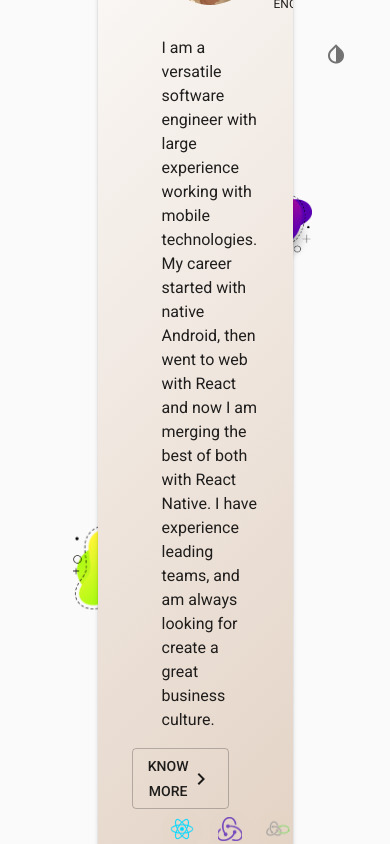
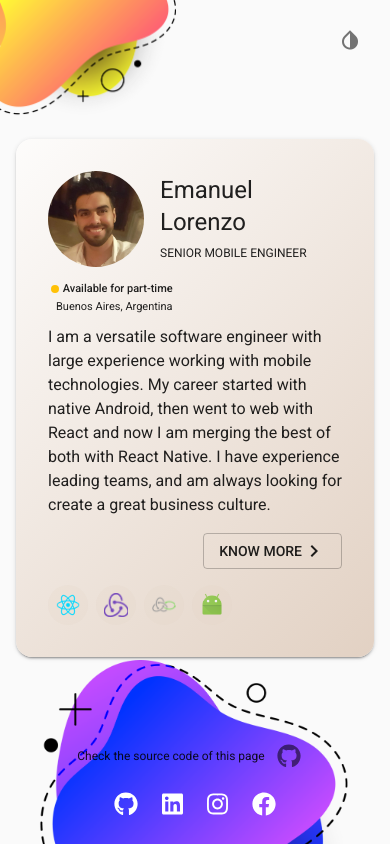
Before and after one commit to emalorenzo/ema, a React (Create React App) app: page / in a window 390 px wide. Shown: the top 844 px of the page. Built offline with nearby package versions, Linux system fonts and the light colour scheme.

Commit message:
Responsive

```diff
--- a/src/components/Card.js
+++ b/src/components/Card.js
@@ -7,6 +7,7 @@ import Button from '@material-ui/core/Button';
 import Badge from '@material-ui/core/Badge';
 import Avatar from '@material-ui/core/Avatar';
 import amber from '@material-ui/core/colors/amber';
+import useMediaQuery from '@material-ui/core/useMediaQuery';
 import ChevronRightIcon from '@material-ui/icons/ChevronRight';
 import EmaFormal from '../images/ema_formal.jpg';
 import ReactIcon from '../images/reactIcon.png';
@@ -22,7 +23,7 @@ const useStyles = makeStyles(theme => ({
     borderRadius: '50%',
   },
   card: {
-    width: '50vw',
+    width: props => props.isDesktop ? '50vw' : '100%',
     backgroundSize: 'cover',
     backgroundPosition: 'center center',
     display: 'flex',
@@ -32,7 +33,7 @@ const useStyles = makeStyles(theme => ({
     overflow: 'hidden',
     borderRadius: theme.spacing(2),
     background: theme.cardBackground,
-    padding: theme.spacing(8),
+    padding: props => props.isDesktop ? theme.spacing(8) : theme.spacing(4),
   },
   namesContainer: {
     display: 'flex',
@@ -56,12 +57,15 @@ const useStyles = makeStyles(theme => ({
 }));
 
 const Card = () => {
-  const styles = useStyles({ color: amber[500] });
+  const isDesktop = useMediaQuery('(min-width:800px)');
+  const styles = useStyles({ color: amber[500], isDesktop });
   return (
     <Paper elevation={2} className={styles.card}>
-      <Box display="flex" flexDirection="row" justifyContent="space-between" alignSelf="stretch">
-        <Box display="flex" flexDirection="row" alignItems="center" pb={2}>
-          <img alt="Ema Lorenzo" src={EmaFormal} className={styles.avatar} />
+      <Box display="flex" flexDirection="row" justifyContent="space-between" alignSelf="stretch" flexWrap="wrap">
+        <Box display="flex" flexDirection="row" alignItems="center" pb={1}>
+          <div>
+            <img alt="Ema Lorenzo" src={EmaFormal} className={styles.avatar} />
+          </div>
           <div className={styles.namesContainer}>
             <Typography variant="h5">
               Emanuel Lorenzo
@@ -87,14 +91,16 @@ const Card = () => {
           </Typography>
         </Box>
       </Box>
-      <Typography variant="body1">
-        I am a versatile software engineer with large experience working with mobile technologies. My career started with native Android, then went to web with React and now I am merging the best of both with React Native. I have experience leading teams, and am always looking for create a great business culture.
-      </Typography>
+      <Box pt={1}>
+        <Typography variant="body1">
+         I am a versatile software engineer with large experience working with mobile technologies. My career started with native Android, then went to web with React and now I am merging the best of both with React Native. I have experience leading teams, and am always looking for create a great business culture.
+        </Typography>
+      </Box>
       <Button variant="outlined" className={styles.knowMoreButton}>
         Know more
         <ChevronRightIcon />
       </Button>
-      <Box display="flex" flexDirection="row">
+      <Box display="flex" flexDirection="row" mt={{ xs: 2, md: 0 }}>
         <Avatar alt="Ema Lorenzo" src={ReactIcon} className={styles.techIcon} />
         <Avatar alt="Ema Lorenzo" src={ReduxIcon} className={styles.techIcon} />
         <Avatar alt="Ema Lorenzo" src={ReduxSagaIcon} className={styles.techIcon} />
--- /dev/null
+++ b/src/components/Footer.js
@@ -0,0 +1,57 @@
+import React from 'react';
+import IconButton from '@material-ui/core/IconButton';
+import { FontAwesomeIcon } from '@fortawesome/react-fontawesome';
+import { faGithub, faLinkedin, faInstagram, faFacebook, } from '@fortawesome/free-brands-svg-icons';
+import { ThemeProvider } from '@material-ui/styles';
+import { makeStyles } from '@material-ui/core/styles';
+import Typography from '@material-ui/core/Typography';
+import useMediaQuery from '@material-ui/core/useMediaQuery';
+import Box from '@material-ui/core/Box';
+import { themes } from './ThemeProvider';
+
+const useStyles = makeStyles(theme => ({
+  footer: {
+    width: '100%',
+    display: 'flex',
+    flexDirection: props => props.isDesktop ? 'row' : 'column',
+    justifyContent: props => props.isDesktop ? 'space-between' : 'flex-start',
+    alignItems: 'center',
+    padding: `${theme.spacing(2)}px ${theme.spacing(4)}px`,
+  },
+}));
+
+const Footer = () => {
+  const isDesktop = useMediaQuery('(min-width:800px)');
+  const styles = useStyles({ isDesktop });
+  const { dark } = themes;
+  return (
+    <div className={styles.footer}>
+      <Box>
+        <Typography variant="caption">
+          Check the source code of this page
+        </Typography>
+        <IconButton target="_blank" href="https://github.com/emaLorenzo/ema">
+          <FontAwesomeIcon icon={faGithub} />
+        </IconButton>
+      </Box>
+      <ThemeProvider theme={dark}>
+        <Box display="flex" flexDirection="row">
+          <IconButton target="_blank" href="https://github.com/emaLorenzo">
+            <FontAwesomeIcon icon={faGithub} />
+          </IconButton>
+          <IconButton target="_blank" href="https://www.linkedin.com/in/emanuellorenzo">
+            <FontAwesomeIcon icon={faLinkedin} />
+          </IconButton>
+          <IconButton target="_blank" href="http://instagram.com/aemalorenzo">
+            <FontAwesomeIcon icon={faInstagram} />
+          </IconButton>
+          <IconButton target="_blank" href="https://www.facebook.com/aemalorenzo">
+            <FontAwesomeIcon icon={faFacebook} />
+          </IconButton>
+        </Box>
+      </ThemeProvider>
+    </div>
+  )
+}
+
+export default Footer;
--- a/src/components/Root.js
+++ b/src/components/Root.js
@@ -1,26 +1,14 @@
 import React from 'react';
-import styled from 'styled-components';
 import Box from '@material-ui/core/Box';
-import Typography from '@material-ui/core/Typography';
 import { makeStyles } from '@material-ui/core/styles';
-import IconButton from '@material-ui/core/IconButton';
-import { FontAwesomeIcon } from '@fortawesome/react-fontawesome';
-import { faGithub, faLinkedin, faInstagram, faFacebook, } from '@fortawesome/free-brands-svg-icons';
-import { ThemeProvider } from '@material-ui/styles';
-
+import useMediaQuery from '@material-ui/core/useMediaQuery';
 import Card from './Card';
+import Footer from './Footer';
 import ThemeSwitchButton from './ThemeSwitchButton';
-import { themes } from './ThemeProvider';
 import Green from '../images/green.png';
 import Orange from '../images/orange.png';
 import Purple from '../images/purple.png';
 import Violet from '../images/violet.png';
-
-const SwitchButtonContainer = styled.div`
-  position: absolute;
-  top: 30px;
-  right: 30px;
-`
 
 const useStyles = makeStyles(theme => ({
   footer: {
@@ -43,54 +31,38 @@ const useStyles = makeStyles(theme => ({
       url(${Orange}),
       url(${Purple}),
       url(${Violet})`,
-    backgroundSize: '25%, 20%, 20%, 30%',
+    backgroundSize: props => `
+      25%,
+      ${props.isDesktop ? '20%' : '50%'},
+      20%,
+      ${props.isDesktop ? '30%' : '80%'}`,
     backgroundRepeat: 'no-repeat',
-    backgroundPosition: `
+    backgroundPosition: props => `
       25% 70%,
       -10% -10%,
       75% 25%,
-      110% 180%
+      ${props.isDesktop ? '110% 180%' : '50% 130%'}
     `,
   }
 }));
 
 const Root = () => {
-  const styles = useStyles();
-  const { dark } = themes;
+  const isDesktop = useMediaQuery('(min-width:800px)');
+  const styles = useStyles({ isDesktop });
   return (
     <div className={styles.container}>
-      <Box flex={1} display="flex" alignItems="center">
+      <Box alignSelf="flex-end" m={2}>
+        <ThemeSwitchButton />
+      </Box>
+      <Box
+        flex={1}
+        display="flex"
+        alignItems="center"
+        m={{ xs: 2, md: 0 }}
+      >
         <Card />
       </Box>
-      <div className={styles.footer}>
-        <Box>
-          <Typography variant="caption">
-            Check the source code of this page
-          </Typography>
-          <IconButton target="_blank" href="https://github.com/emaLorenzo/ema">
-            <FontAwesomeIcon icon={faGithub} />
-          </IconButton>
-        </Box>
-        <ThemeProvider theme={dark}>
-          <Box display="flex" flexDirection="row">
-            <IconButton target="_blank" href="https://github.com/emaLorenzo">
-              <FontAwesomeIcon icon={faGithub} />
-            </IconButton>
-            <IconButton target="_blank" href="https://www.linkedin.com/in/emanuellorenzo">
-              <FontAwesomeIcon icon={faLinkedin} />
-            </IconButton>
-            <IconButton target="_blank" href="http://instagram.com/aemalorenzo">
-              <FontAwesomeIcon icon={faInstagram} />
-            </IconButton>
-            <IconButton target="_blank" href="https://www.facebook.com/aemalorenzo">
-              <FontAwesomeIcon icon={faFacebook} />
-            </IconButton>
-          </Box>
-        </ThemeProvider>
-      </div>
-      <SwitchButtonContainer>
-        <ThemeSwitchButton />
-      </SwitchButtonContainer>
+      <Footer />
     </div>
   )
 };
```
